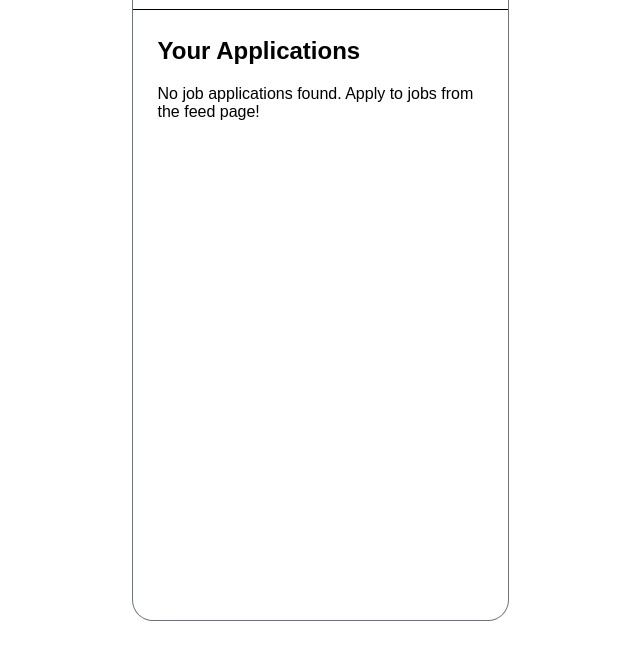
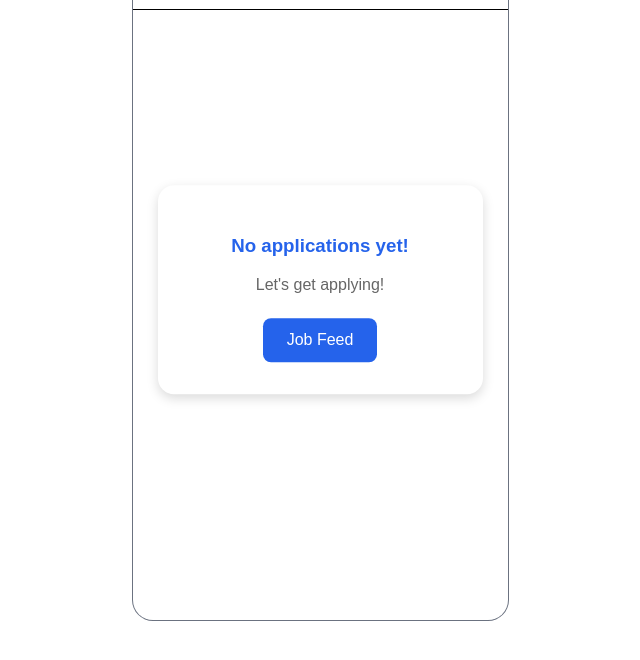
Before and after one commit to cse110-sp25-group3/cse110-sp25-group3, a website with bundled scripts: page source/pages/applications/view-app.html in a window 1280 px wide. Shown: the part 114-774 px from the top of the page, without its empty margins (320-960 px from the left). Built offline with nearby package versions, Linux system fonts and the light colour scheme; a web font is replaced by a local one.

Commit message:
re adding yangyangs pop ups

```diff
--- a/source/pages/applications/view-app.css
+++ b/source/pages/applications/view-app.css
@@ -16,3 +16,43 @@
     color: rgba(19, 25, 192, 0.9);
     cursor: pointer;
 }
+
+/* End message styling */
+.end-message {
+    text-align: center;
+    padding: 2em;
+    background: white;
+    border-radius: 1em;
+    box-shadow: 0 4px 12px rgba(0, 0, 0, 0.15);
+    transform: translateY(80%);
+}
+
+.end-message h3 {
+    color: var(--color-dark-blue-outline);
+    margin-bottom: 1em;
+}
+
+.end-message p {
+    color: #666;
+    margin-bottom: 1.5em;
+}
+
+#noapp {
+    background: var(--color-dark-blue-outline);
+    color: blue;
+    border: none;
+    padding: 0.8em 1.5em;
+    border-radius: 0.5em;
+    font-size: 1em;
+    cursor: pointer;
+    transition: opacity 0.3s ease;
+
+    & a {
+        color: white;
+        text-decoration: none;
+    }
+}
+
+button:hover {
+    opacity: 0.8;
+}
--- a/source/pages/applications/view-applications.js
+++ b/source/pages/applications/view-applications.js
@@ -8,8 +8,11 @@ export function renderApplications(container) {
 
     if (jobs.length === 0) {
         container.innerHTML = `
-            <h2>Your Applications</h2>
-            <p>No job applications found. Apply to jobs from the feed page!</p>
+            <div class="end-message">
+                <h3>No applications yet!</h3>
+                <p>Let's get applying!</p>
+                <button id='noapp'><a href='../../pages/feed/feed.html'>Job Feed</a></button>
+            </div>
         `;
         return;
     }
```
